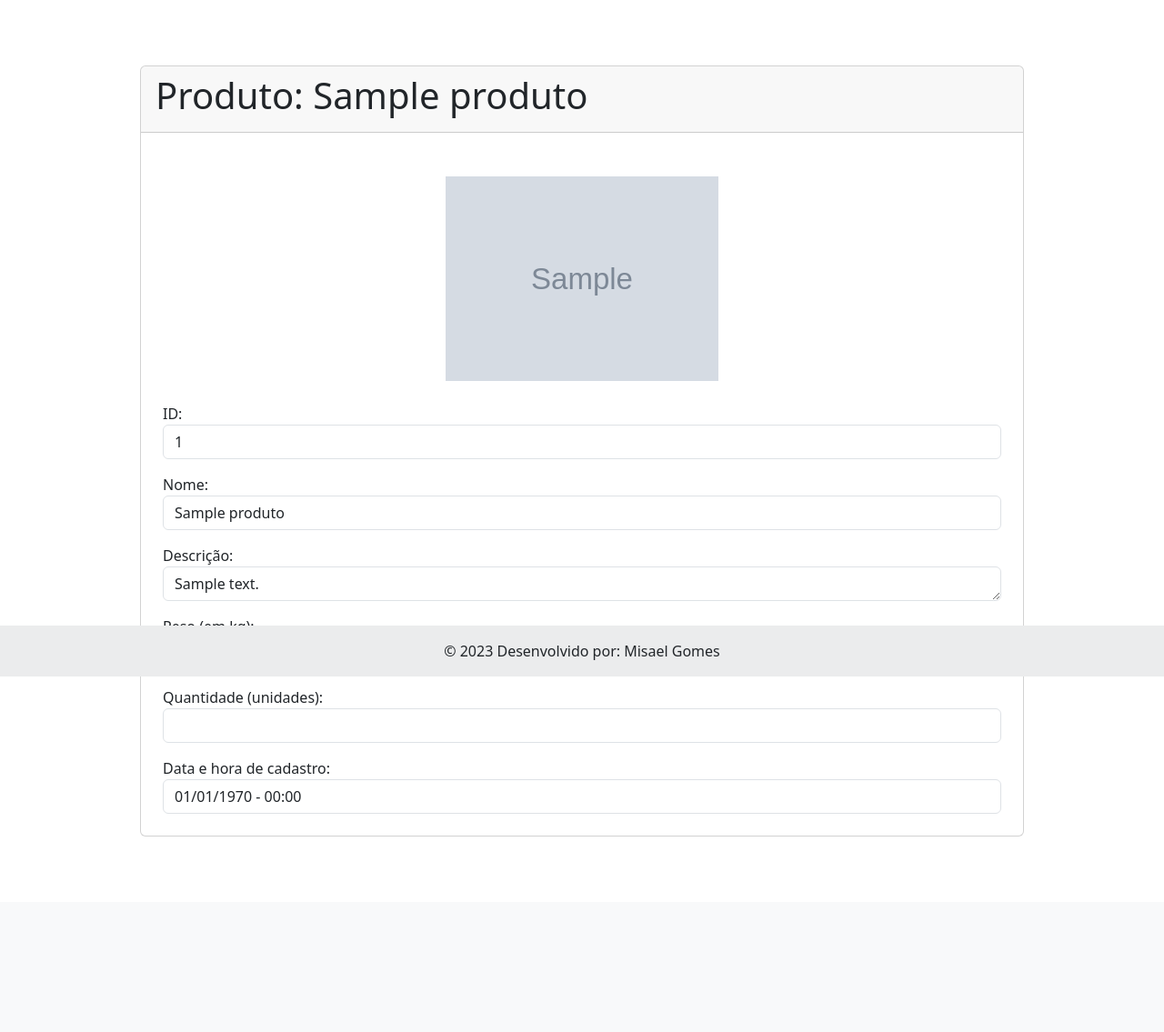
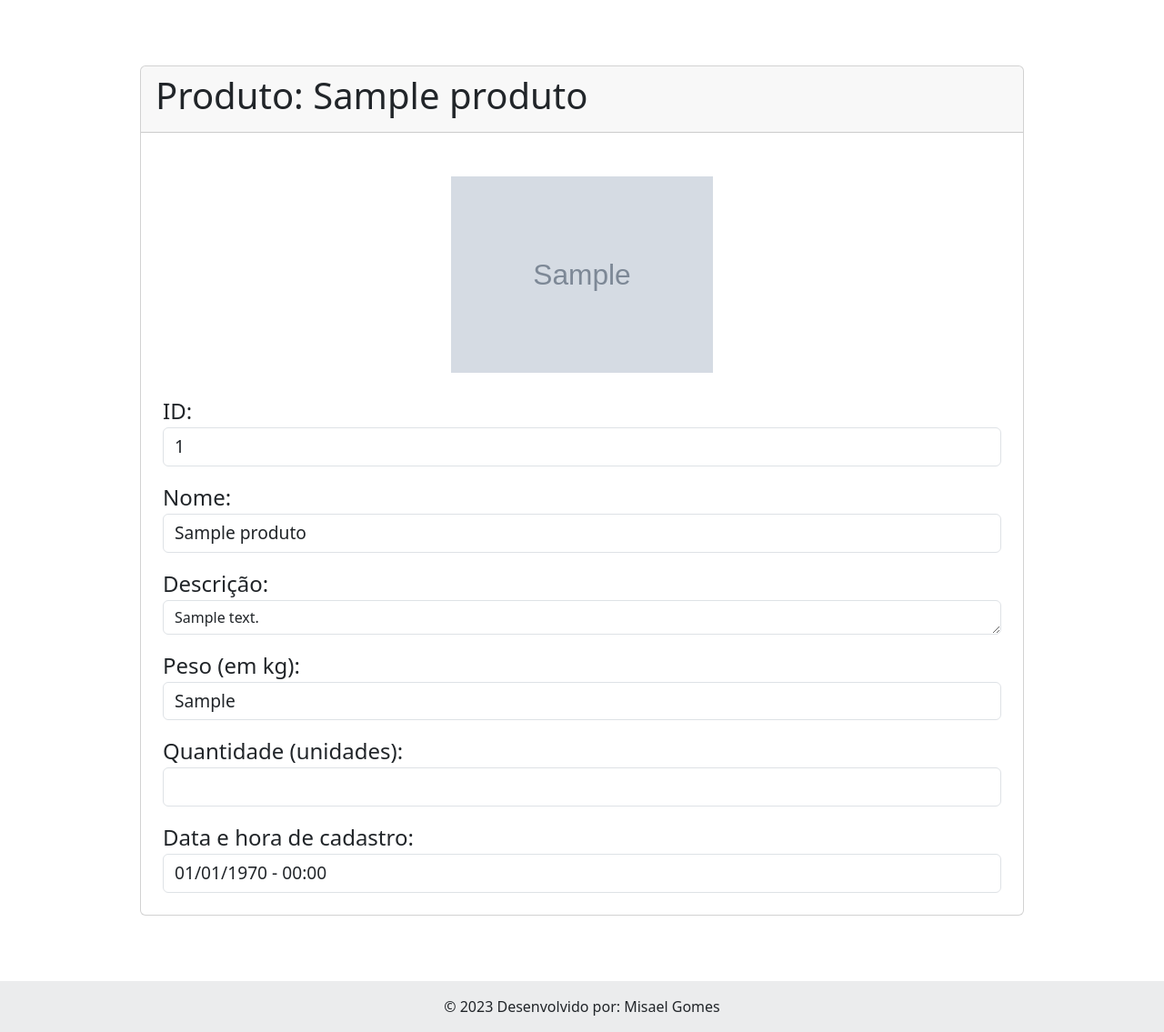
Before and after one commit to misassauro/CRUD, a PHP site: page /prodView.php?id=1 in a window 1280 px wide. Shown: the part 56-1191 px from the top of the page at 91% size. Before the commit the page ends 976 px from the top, so only its background shows below. Run offline with PHP 8.4, Linux system fonts and the light colour scheme; tables that the repository leaves empty or names only in its code hold one stand-in row (values such as "Sample post"); grey boxes marked "Sample" are stand-in pictures.

Commit message:
um poquin de estilo

```diff
--- /dev/null
+++ b/assets/css/style.css
@@ -0,0 +1,26 @@
+.container {
+    min-height: 100vh;
+}
+
+.container p, .exibir input, table td {
+    font-size: 1.2rem;
+}
+
+label {
+    font-size: 1.5rem;
+}
+
+table td img {
+    width: 6rem;
+}
+
+div.card-img-top img {
+    width: 18rem;
+}
+
+
+footer {
+    bottom: 0;
+    left: 0;
+    right: 0;
+}
--- a/assets/js/script.js
+++ b/assets/js/script.js
@@ -7,7 +7,7 @@
 pesoInput.addEventListener("input", (event) => { //Toda vez que for "escutado" um input feito pelo usuário, será executada uma função que recebe um event (e) como parâmetro. "Event" é um objeto que possui diversas propriedades, como "target", que serve para mostrar quem foi o alvo do evento que procuramos (neste caso, o input do usuário). Em outras palavras, "target" exibe exatamente onde o evento ocorreu.
 
         const valorInputado = validarDigitos(event.target.value) //Atribuímos a valorInputado o valor retornado pela função validarDigitos depois de tratado o que foi digitado pelo usuário, que pode ser encontrado com "event.target.value".
-        //"event.target.vlaue": estamos acessando o objeto "event", depois a sua propriedade target, depois o valor que está contido dentro de target. Este valor está sendo tratado pela função validarDigitos, permitindo apenas a inserção de números e vírgula.
+        //"event.target.value": estamos acessando o objeto "event", depois a sua propriedade target, depois o valor que está contido dentro de target. Este valor está sendo tratado pela função validarDigitos, permitindo apenas a inserção de números e vírgula.
 
         // Prints no console para ajuda na compreensão do código
         // console.log(event.target.value)
--- a/cadastroProd.php
+++ b/cadastroProd.php
@@ -48,7 +48,7 @@
                 }
             }
             else {
-                //Else vazio, já que, ao ingressar na página não existe $_POST definido. Sendo assim, qualquer coisa que colocarmos aqui aparecia antes mesmo do usuário cadastrar um produto. Ele poderia ser retirado daqui, mas preferi deixá-lo a fim de tomar nota.
+                //Else vazio, já que, ao ingressar na página não existe $_POST definido. Sendo assim, qualquer coisa que colocarmos aqui apareceria antes mesmo do usuário cadastrar um produto. Esse else poderia ser retirado daqui, mas preferi deixá-lo a fim de tomar nota.
     }
 
     ?>
--- a/include/rodape.php
+++ b/include/rodape.php
@@ -1,12 +1,12 @@
             </div>
         </div>
     </div>
-</div>
-<footer class="bg-body-tertiary text-center text-lg-start fixed-bottom">
-    <div class="text-center p-3" style="background-color: rgba(0, 0, 0, 0.05);">
-        © 2023 Desenvolvido por: Misael Gomes
-    </div>
-</footer>
+    <footer class="bg-body-tertiary text-center text-lg-start">
+            <div class="text-center p-3" style="background-color: rgba(0, 0, 0, 0.05);">
+                © 2023 Desenvolvido por: Misael Gomes
+            </div>
+    </footer>
+
 
 <script src="https://cdn.jsdelivr.net/npm/bootstrap@5.3.2/dist/js/bootstrap.bundle.min.js" integrity="sha384-C6RzsynM9kWDrMNeT87bh95OGNyZPhcTNXj1NW7RuBCsyN/o0jlpcV8Qyq46cDfL" crossorigin="anonymous"></script>
 <script src="assets/js/script.js"></script>
--- a/index.php
+++ b/index.php
@@ -21,7 +21,7 @@
 
             if (mysqli_num_rows($resultado) == 0) { //Se o número de linhas de dados armazenados em $resultado for igual a 0, ou seja, se não houver nenhum cadastro dentro de nossa tabela de produtos, então a mensagem abaixo será exibida.
                 ?>
-                    <p>Você ainda não possui produtos cadastrados. Por favor, acesse a área <a href="cadastroProd.php">cadastrar produtos</a> para adicionar seu primeiro produto à lista.</p>
+                    <p>Você ainda não possui produtos cadastrados. Por favor, acesse a área <a href="cadastroProd.php">cadastrar produtos</a> para adicionar seu primeiro produto à tabela.</p>
                 <?php
             } else { //Caso contrário, será construída uma tabela para suportar os dados encontrados.
         ?>
@@ -44,7 +44,7 @@
                         ?>
                             <tr>
                                 <td class="text-center">
-                                    <img src="<?php echo $linha["imagem"];?>" width="80px" alt="Imagem do produto" />
+                                    <img src="<?php echo $linha["imagem"];?>" alt="Imagem do produto" />
                                 </td>
                                 <td class="text-center align-middle"><?php echo $linha["nome"];?></td>
                                 <td class="text-center align-middle"><?php echo $linha["qtde"];?></td>
--- a/prodEditar.php
+++ b/prodEditar.php
@@ -74,7 +74,7 @@
     </div>
     <h2 class="card-title m-4">Produto: <?php echo $nome ?></h2>
     <form action="prodEditar.php" method="POST" enctype="multipart/form-data">
-        <div class="m-4">
+        <div class="exibir m-4">
 
             <label>ID:</label>
             <input type="text" name="id" value="<?php echo $id; ?>" readonly class="form-control mb-3">
--- a/prodView.php
+++ b/prodView.php
@@ -36,9 +36,9 @@
         <h1>Produto: <?php echo $nome?></h1>
     </div>
         <div class="card-img-top text-center mt-5">
-            <img src="<?php echo $path?>" alt="Card image cap" width="300px">
+            <img src="<?php echo $path?>" alt="Card image cap">
         </div>
-        <div class="m-4">
+        <div class="exibir m-4">
             <!--Os inputs estão com o atributo readonly haja vista que esta página proporciona apenas a visualização das informações do produto, não sua edição.-->
             <label>ID:</label>
             <input type="text" name="id" value="<?php  echo $id; ?>" readonly class="form-control mb-3" >
```
Also changed, not shown: assets/img/Captura de tela 2023-03-06 144305.png (added), assets/img/Captura de tela 2023-03-06 144420.png (added).
